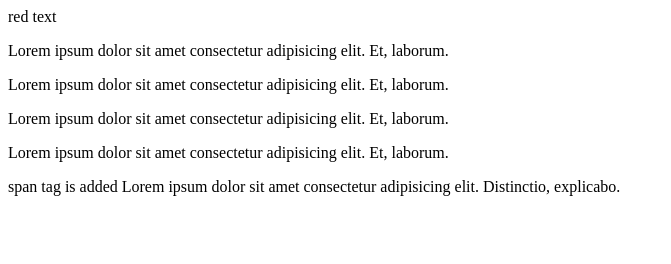
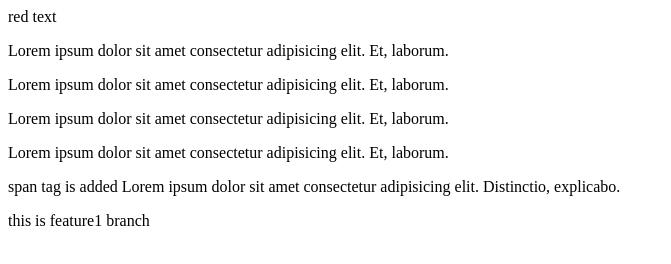
Before and after one commit to nitinarora9999/Test2, a plain HTML site: page contact.html in a window 1280 px wide. Shown: the whole page, without its empty margins (0-671 px from the left). Drawn offline with Linux system fonts and the light colour scheme.

Commit message:
contact.html file added in feature1 branch

```diff
--- a/contact.html
+++ b/contact.html
@@ -14,6 +14,7 @@
     <p>Lorem ipsum dolor sit amet consectetur adipisicing elit. Et, laborum.</p>
     <span>span tag is added</span>
     <span>Lorem ipsum dolor sit amet consectetur adipisicing elit. Distinctio, explicabo.</span>
+    <p>this is feature1 branch</p>
 
 
 </body>
```
